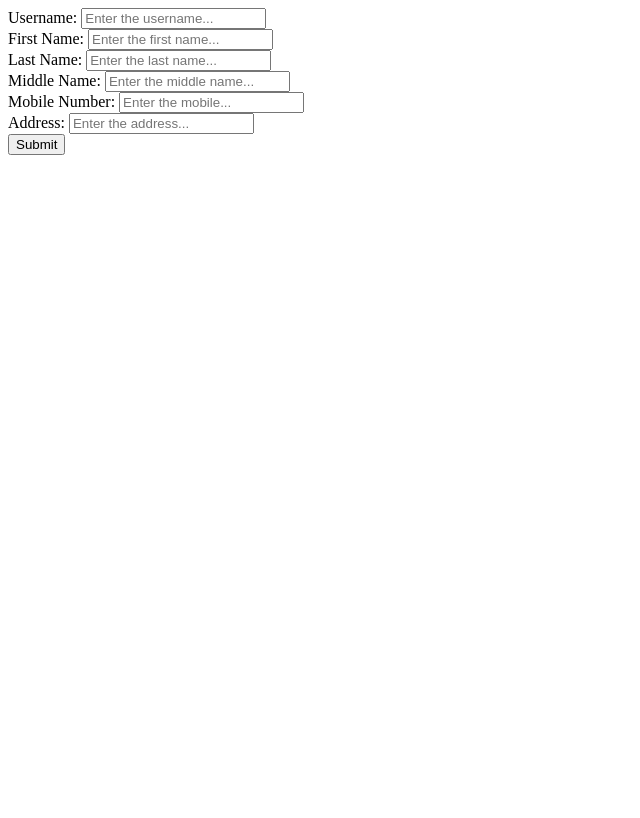
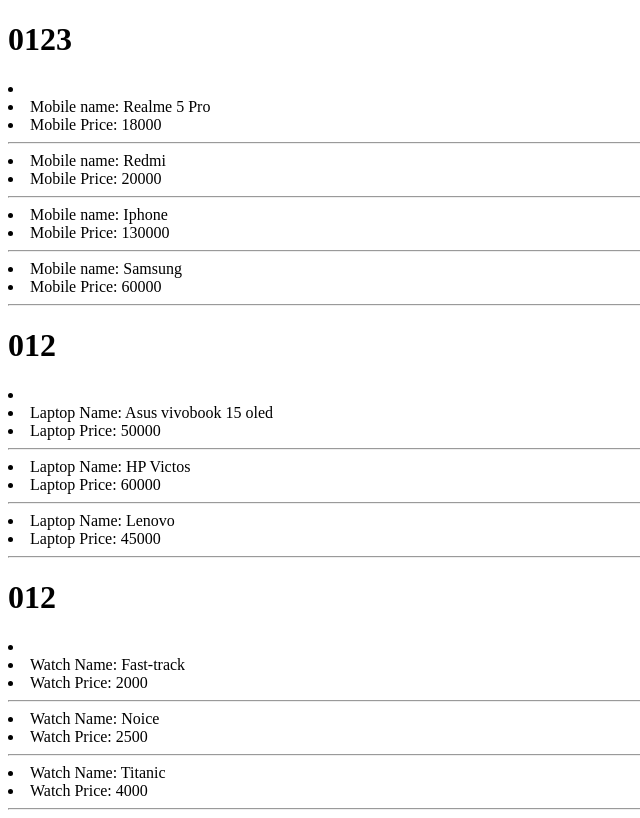
Before and after one commit to astiksayare/React-Doc, a React (Vite) app in the folder React-Master/react-master-tsx/: page / in a window 1280 px wide. Shown: the whole page, without its empty margins (0-640 px from the left). Built offline with nearby package versions, Linux system fonts and the light colour scheme.

Commit message:
List added

```diff
--- a/React-Master/react-master-tsx/src/app/Main.tsx
+++ b/React-Master/react-master-tsx/src/app/Main.tsx
@@ -5,7 +5,8 @@
     return (
         <>
             {/* <App.Component.Hook.State.Counter /> */}
-            <App.Component.Hook.State.StateFrom />
+            {/* <App.Component.Hook.State.StateFrom /> */}
+            <App.Component.Task.List />
         </>
     )
 }
--- /dev/null
+++ b/React-Master/react-master-tsx/src/app/component/api/Api.ts
@@ -0,0 +1,67 @@
+import * as Type from '@/app/component/type';
+
+export const Product: Type.ProductType = [
+    {
+        productId: 1,
+        category: [
+            {
+                mobile: [
+                    {
+                        id: 101,
+                        name: 'Realme 5 Pro',
+                        price: 18000
+                    },
+                    {
+                        id: 102,
+                        name: 'Redmi',
+                        price: 20000
+                    },
+                    {
+                        id: 103,
+                        name: 'Iphone',
+                        price: 130000
+                    },
+                    {
+                        id: 104,
+                        name: 'Samsung',
+                        price: 60000
+                    }
+                ],
+                laptop: [
+                    {
+                        id: 201,
+                        name: 'Asus vivobook 15 oled',
+                        price: 50000
+                    },
+                    {
+                        id: 202,
+                        name: 'HP Victos',
+                        price: 60000
+                    },
+                    {
+                        id: 203,
+                        name: 'Lenovo',
+                        price: 45000
+                    }
+                ],
+                watch: [
+                    {
+                        id: 301,
+                        name: 'Fast-track',
+                        price: 2000
+                    },
+                    {
+                        id: 302,
+                        name: 'Noice',
+                        price: 2500
+                    },
+                    {
+                        id: 303,
+                        name: 'Titanic',
+                        price: 4000
+                    }
+                ]
+            }
+        ]
+    }
+]
--- /dev/null
+++ b/React-Master/react-master-tsx/src/app/component/api/index.ts
@@ -0,0 +1,3 @@
+import { Product } from "./Api";
+
+export { Product }
--- a/React-Master/react-master-tsx/src/app/component/index.ts
+++ b/React-Master/react-master-tsx/src/app/component/index.ts
@@ -1,8 +1,10 @@
 
 import * as Hook from './hook';
 import * as Type from './type';
+import * as Api from './api';
+import * as Task from './task';
 
 
 export {
-    Hook, Type
+    Hook, Type, Task, Api
 }
--- /dev/null
+++ b/React-Master/react-master-tsx/src/app/component/task/List.tsx
@@ -0,0 +1,61 @@
+import * as Api from '@/app/component/api';
+import * as Type from '@/app/component/type';
+
+export const List = () => {
+    const items: Type.ProductType = Api.Product;
+    return (
+        <>
+        {
+            items.map(list => (
+                <div key={list.productId}>
+                    {
+                        list.category.map(type => (
+                           <div>
+                             <h1>{Object.keys(type.mobile)}</h1>
+                             <li>
+                                {
+                                    type.mobile.map(mob => (
+                                        <div key={mob.id}>
+                                            <li>Mobile name: {mob.name}</li>
+                                            <li>Mobile Price: {mob.price}</li>
+                                            <hr />
+                                        </div>
+                                    ))
+                                }
+                             </li>
+
+                             <h1>{Object.keys(type.laptop)}</h1>
+                             <li>
+                                {
+                                    type.laptop.map(lap => (
+                                        <div key={lap.id}>
+                                            <li>Laptop Name: {lap.name}</li>
+                                            <li>Laptop Price: {lap.price}</li>
+                                            <hr />
+                                        </div>
+                                    ))
+                                }
+                             </li>
+
+                              <h1>{Object.keys(type.watch)}</h1>
+                             <li>
+                                {
+                                    type.watch.map(watch => (
+                                        <div key={watch.id}>
+                                            <li>Watch Name: {watch.name}</li>
+                                            <li>Watch Price: {watch.price}</li>
+                                            <hr />
+                                        </div>
+                                    ))
+                                }
+                             </li>
+                           </div>
+
+                        ))
+                    }
+                </div>
+            ))
+        }
+        </>
+    )
+}
--- /dev/null
+++ b/React-Master/react-master-tsx/src/app/component/task/index.ts
@@ -0,0 +1,3 @@
+import { List  } from "./List";
+
+export { List }
--- /dev/null
+++ b/React-Master/react-master-tsx/src/app/component/type/ProductType.ts
@@ -0,0 +1,67 @@
+
+
+export type ProductType = [
+    {
+        productId: number,
+        category: [
+            {
+                mobile: [
+                    {
+                        id: number;
+                        name: string;
+                        price: number
+                    },
+                    {
+                        id: number;
+                        name: string;
+                        price: number
+                    },
+                    {
+                        id: number;
+                        name: string;
+                        price: number
+                    },
+                    {
+                        id: number;
+                        name: string;
+                        price: number
+                    }
+                ],
+                laptop: [
+                    {
+                        id: number;
+                        name: string;
+                        price: number;
+                    },
+                    {
+                        id: number;
+                        name: string;
+                        price: number
+                    },
+                    {
+                        id: number;
+                        name: string;
+                        price: number
+                    }
+                ],
+                watch: [
+                    {
+                        id: number;
+                        name: string;
+                        price: number
+                    },
+                    {
+                        id: number;
+                        name: string;
+                        price: number
+                    },
+                    {
+                        id: number;
+                        name: string;
+                        price: number
+                    }
+                ]
+            }
+        ]
+    }
+]
--- a/React-Master/react-master-tsx/src/app/component/type/index.ts
+++ b/React-Master/react-master-tsx/src/app/component/type/index.ts
@@ -1,3 +1,4 @@
 import { type User } from "./StateType";
+import { type ProductType } from "./ProductType";
 
-export { type User };
+export { type User, type ProductType };
```
